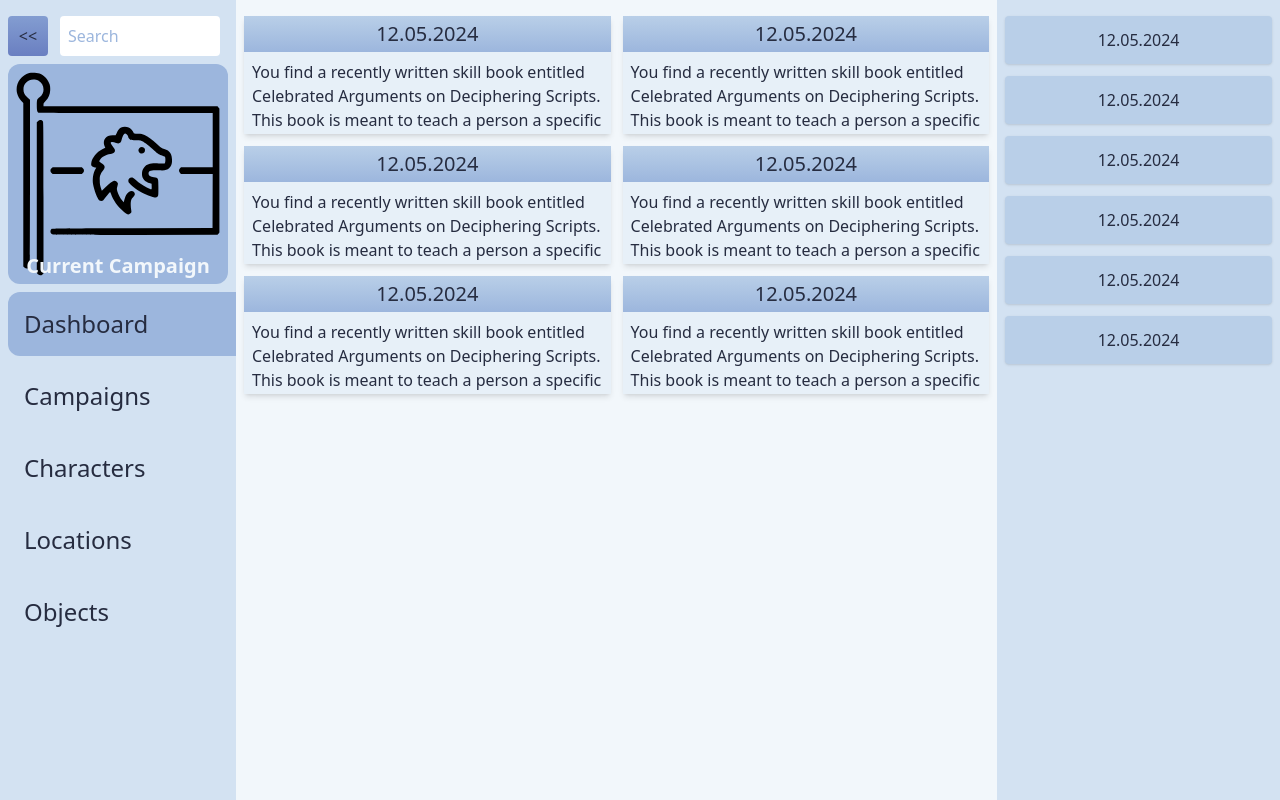
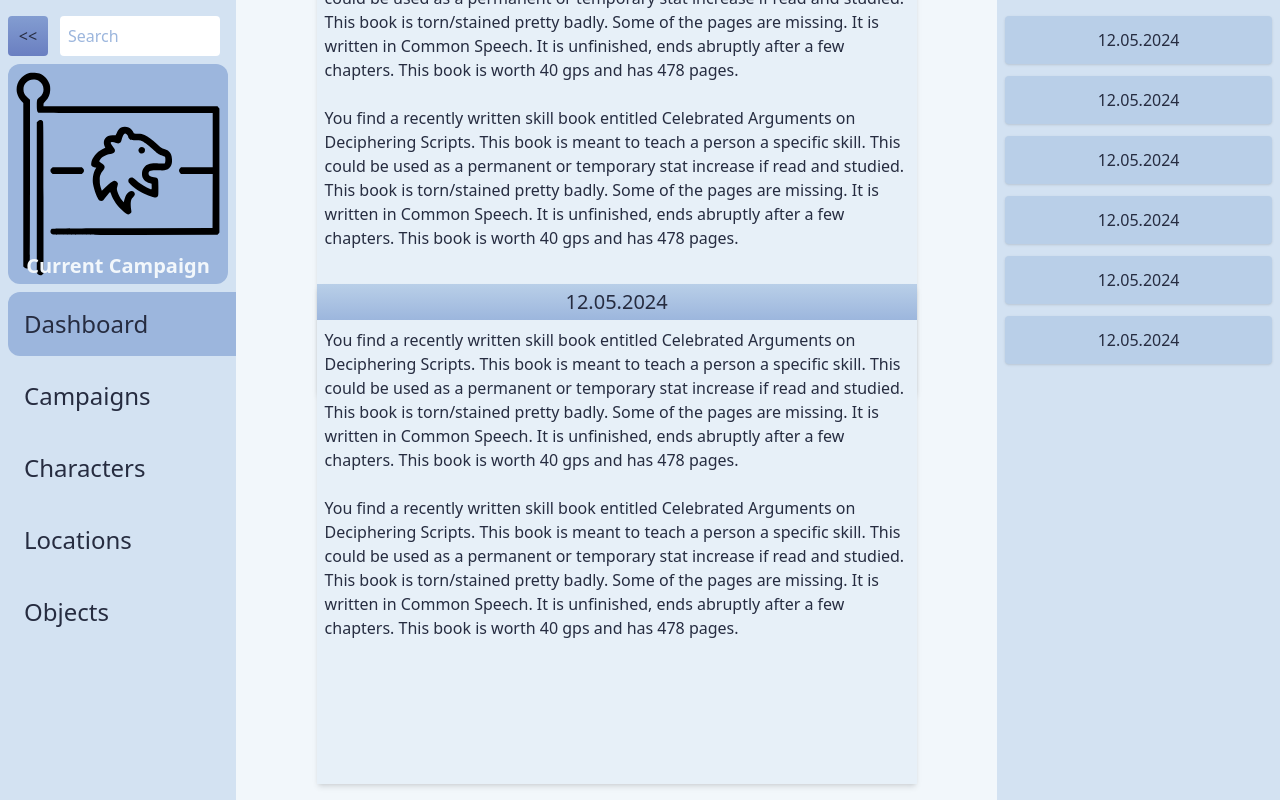
Before and after one commit to EndocrineMSc/pnp-frontend, a React (Vite) app: page /notes in a window 1280 px wide. Built offline with nearby package versions, Linux system fonts and the light colour scheme.

Commit message:
feat: Custom grid layout for displaying notes

```diff
--- a/src/components/Note.jsx
+++ b/src/components/Note.jsx
@@ -19,7 +19,7 @@ const Note = ({ noteId, date, text }) => {
 
   return (
     <div
-      className="shadow-md bg-wgray-100 overflow-y-auto"
+      className="shadow-md bg-wgray-100 overflow-y-auto max-w-[600px] min-h-[500px] max-h-[600px]"
       onDoubleClick={clickToEdit}
     >
       <h3 className="text-center p-1 text-xl bg-gradient-to-b from-wgray-300 to-wgray-400">
--- a/src/components/NoteLayout.jsx
+++ b/src/components/NoteLayout.jsx
@@ -1,20 +1,56 @@
+import useWindowDimensions from "../hooks/getWindowDimensions";
 import Note from "./Note";
 import { useState, useEffect } from "react";
 
 //check if any notes in DB in useEffect
 //-> get first note by default, remember which notes have to be displayed
 
+/**Arrangement of the Notes on screen, changes grid
+ * layout by amount of Notes, and client screen size.
+ */
 const NoteLayout = ({ notes }) => {
   const [displayedNotes, setDisplayNotes] = useState(notes);
+  const [gridClassName, setGridClassName] = useState(
+    "grid grid-cols-1 grid-rows-1 justify-center items-center py-4 px-2 gap-3 w-full h-screen",
+  );
+  const { width } = useWindowDimensions();
+  const minNoteWidth = 300; //pixels
+
+  useEffect(() => {
+    const amountNotes = displayedNotes.length;
+    const layoutWidth = (width * 2) / 3;
+    const possibleNotesPerRow = Math.floor(layoutWidth / minNoteWidth);
+
+    let gridSize;
+    if (amountNotes === 1) {
+      gridSize = { cols: 1, rows: 1 };
+    } else if (possibleNotesPerRow >= amountNotes) {
+      gridSize = { cols: amountNotes, rows: 1 };
+    } else {
+      const neededRows = Math.ceil(amountNotes / possibleNotesPerRow);
+      gridSize = { cols: Math.floor(possibleNotesPerRow), rows: neededRows };
+    }
+
+    const gridString =
+      "grid grid-cols-" +
+      gridSize.cols +
+      " grid-rows-" +
+      gridSize.rows +
+      " justify-center justify-items-center items-center py-4 px-2 gap-3 w-full h-screen";
+    setGridClassName(gridString);
+  }, [width, displayedNotes]);
 
   return (
-    <div
-      className="grid grid-cols-5 grid-rows-1
-                    portrait:grid-cols-1 sm:grid-cols-1 md:grid-cols-2 md:grid-rows-6
-                    py-4 px-2 gap-3 w-full h-screen"
-    >
+    <div className={gridClassName}>
       {displayedNotes.map((note) => {
-        return <Note date={note.date} text={note.text} noteId={note.noteId} />;
+        return (
+          <Note
+            date={note.date}
+            text={note.text}
+            noteId={note.noteId}
+            key={note.noteId}
+          />
+        );
       })}
     </div>
   );
--- /dev/null
+++ b/src/hooks/getWindowDimensions.js
@@ -0,0 +1,26 @@
+import { useState, useEffect } from "react";
+
+function getWindowDimensions() {
+  const { innerWidth: width, innerHeight: height } = window;
+  return {
+    width,
+    height,
+  };
+}
+
+export default function useWindowDimensions() {
+  const [windowDimensions, setWindowDimensions] = useState(
+    getWindowDimensions(),
+  );
+
+  useEffect(() => {
+    function handleResize() {
+      setWindowDimensions(getWindowDimensions());
+    }
+
+    window.addEventListener("resize", handleResize);
+    return () => window.removeEventListener("resize", handleResize);
+  }, []);
+
+  return windowDimensions;
+}
--- a/src/routes/Notes.jsx
+++ b/src/routes/Notes.jsx
@@ -21,6 +21,7 @@ const testNotesFull = [
     noteId: 2,
     text: "You find a recently written skill book entitled Celebrated Arguments on Deciphering Scripts. This book is meant to teach a person a specific skill. This could be used as a permanent or temporary stat increase if read and studied. This book is torn/stained pretty badly. Some of the pages are missing. It is written in Common Speech. It is unfinished, ends abruptly after a few chapters. This book is worth 40 gps and has 478 pages.\n\nYou find a recently written skill book entitled Celebrated Arguments on Deciphering Scripts. This book is meant to teach a person a specific skill. This could be used as a permanent or temporary stat increase if read and studied. This book is torn/stained pretty badly. Some of the pages are missing. It is written in Common Speech. It is unfinished, ends abruptly after a few chapters. This book is worth 40 gps and has 478 pages.",
   },
+  /*
   {
     date: "12.05.2024",
     noteId: 3,
@@ -41,6 +42,7 @@ const testNotesFull = [
     noteId: 6,
     text: "You find a recently written skill book entitled Celebrated Arguments on Deciphering Scripts. This book is meant to teach a person a specific skill. This could be used as a permanent or temporary stat increase if read and studied. This book is torn/stained pretty badly. Some of the pages are missing. It is written in Common Speech. It is unfinished, ends abruptly after a few chapters. This book is worth 40 gps and has 478 pages.\n\nYou find a recently written skill book entitled Celebrated Arguments on Deciphering Scripts. This book is meant to teach a person a specific skill. This could be used as a permanent or temporary stat increase if read and studied. This book is torn/stained pretty badly. Some of the pages are missing. It is written in Common Speech. It is unfinished, ends abruptly after a few chapters. This book is worth 40 gps and has 478 pages.",
   },
+  */
 ];
 
 const Notes = () => {
--- a/tailwind.config.js
+++ b/tailwind.config.js
@@ -5,7 +5,7 @@ export default {
   theme: {
     extend: {
       gridTemplateColumns: {
-        autofill: "repeat(5, minmax(200px, 1fr))",
+        autofill: "repeat(2, minmax(0, 1fr))",
       },
       gridTemplateRows: {
         autofill: "repeat(auto-fill, minmax(200px, 1fr))",
```
